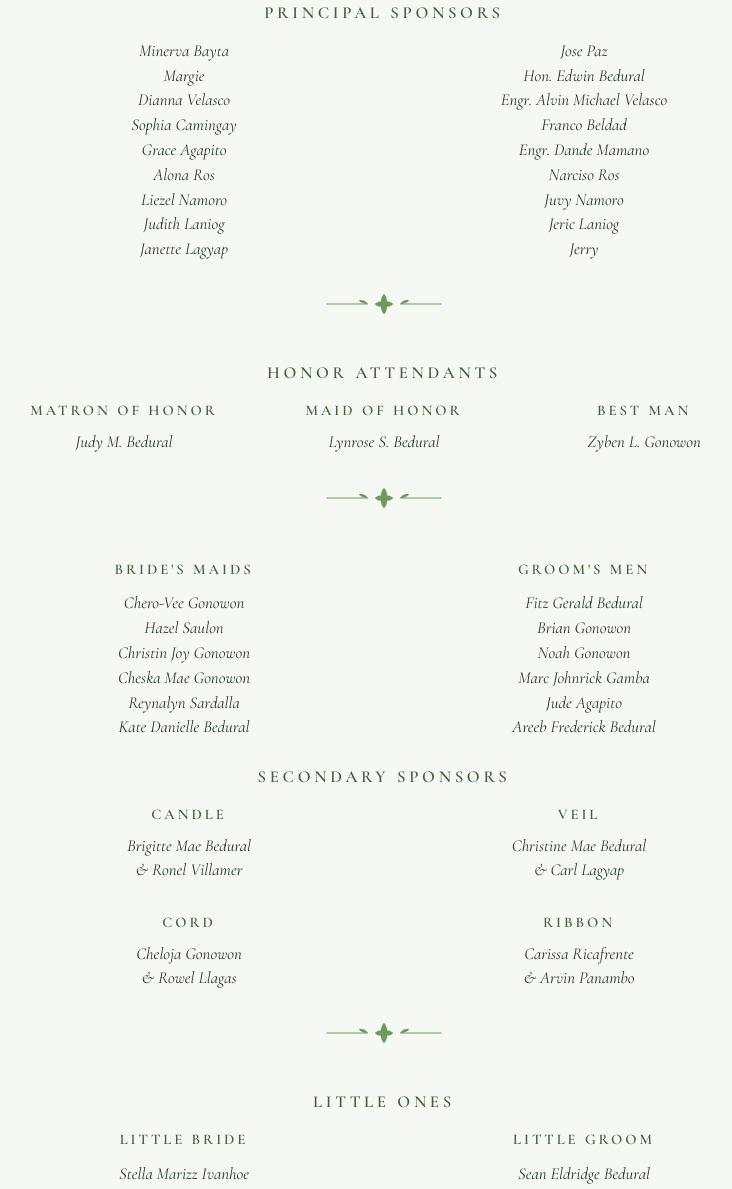
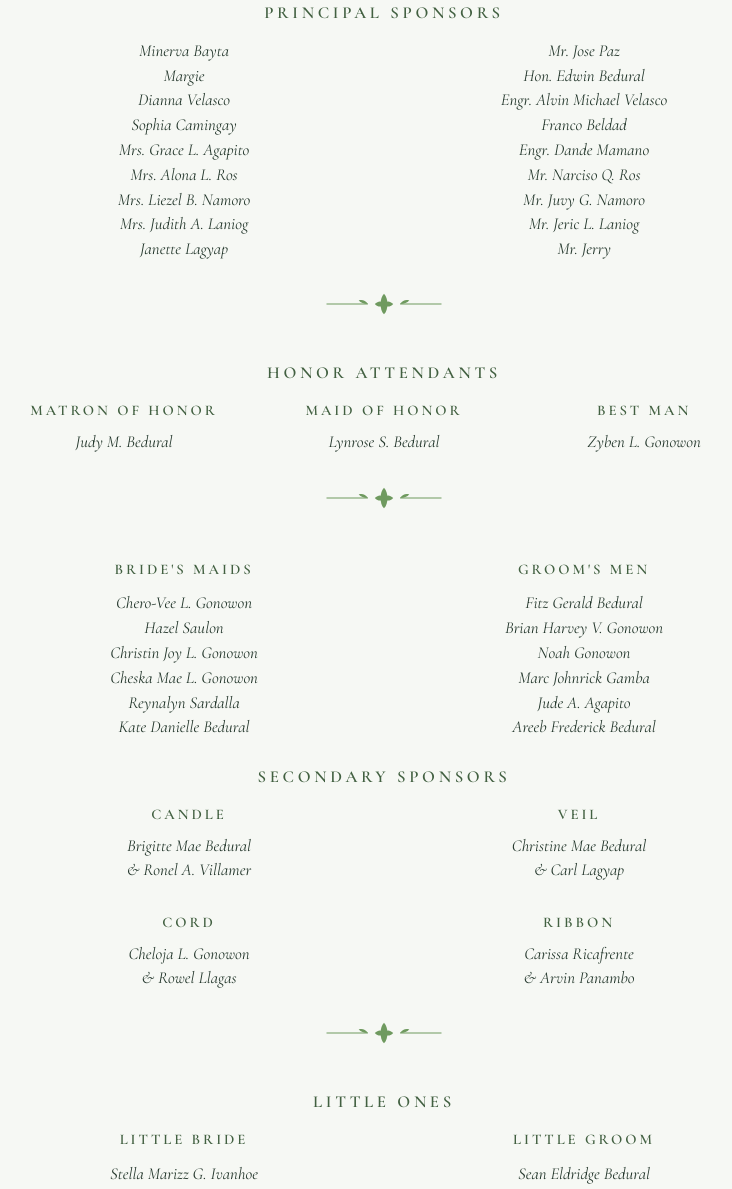
Before and after one commit to jedandsteph/rsvp, a plain HTML site: page index.html in a window 1280 px wide. Shown: the part 2559-3748 px from the top of the page, without its empty margins (256-988 px from the left). Drawn offline with nearby package versions, Linux system fonts and the light colour scheme.

Commit message:
add middle initial

```diff
--- a/index.html
+++ b/index.html
@@ -25,7 +25,7 @@
   <link href="https://fonts.googleapis.com/css2?family=Cormorant+Garamond:ital,wght@0,400;0,500;0,600;1,400&family=Great+Vibes&family=Jost:wght@300;400;500&display=swap" rel="stylesheet" />
 
   <!-- Bump ?v= (date-time) whenever you edit styles.css so browsers load the latest -->
-  <link rel="stylesheet" href="styles.css?v=20260617-1730" />
+  <link rel="stylesheet" href="styles.css?v=20260617-1845" />
 </head>
 <body>
 
@@ -192,24 +192,24 @@
             <li>Margie</li>
             <li>Dianna Velasco</li>
             <li>Sophia Camingay</li>
-            <li>Grace Agapito</li>
-            <li>Alona Ros</li>
-            <li>Liezel Namoro</li>
-            <li>Judith Laniog</li>
+            <li>Mrs. Grace L. Agapito</li>
+            <li>Mrs. Alona L. Ros</li>
+            <li>Mrs. Liezel B. Namoro</li>
+            <li>Mrs. Judith A. Laniog</li>
             <li>Janette Lagyap</li>
           </ul>
         </div>
         <div class="ent-col">
           <ul class="ent-list">
-            <li>Jose Paz</li>
+            <li>Mr. Jose Paz</li>
             <li>Hon. Edwin Bedural</li>
             <li>Engr. Alvin Michael Velasco</li>
             <li>Franco Beldad</li>
             <li>Engr. Dande Mamano</li>
-            <li>Narciso Ros</li>
-            <li>Juvy Namoro</li>
-            <li>Jeric Laniog</li>
-            <li>Jerry</li>
+            <li>Mr. Narciso Q. Ros</li>
+            <li>Mr. Juvy G. Namoro</li>
+            <li>Mr. Jeric L. Laniog</li>
+            <li>Mr. Jerry</li>
           </ul>
         </div>
       </div>
@@ -235,10 +235,10 @@
         <div class="ent-col">
           <p class="ent-role">Bride's Maids</p>
           <ul class="ent-list">
-            <li>Chero-Vee Gonowon</li>
+            <li>Chero-Vee L. Gonowon</li>
             <li>Hazel Saulon</li>
-            <li>Christin Joy Gonowon</li>
-            <li>Cheska Mae Gonowon</li>
+            <li>Christin Joy L. Gonowon</li>
+            <li>Cheska Mae L. Gonowon</li>
             <li>Reynalyn Sardalla</li>
             <li>Kate Danielle Bedural</li>
           </ul>
@@ -247,10 +247,10 @@
           <p class="ent-role">Groom's Men</p>
           <ul class="ent-list">
             <li>Fitz Gerald Bedural</li>
-            <li>Brian Gonowon</li>
+            <li>Brian Harvey V. Gonowon</li>
             <li>Noah Gonowon</li>
             <li>Marc Johnrick Gamba</li>
-            <li>Jude Agapito</li>
+            <li>Jude A. Agapito</li>
             <li>Areeb Frederick Bedural</li>
           </ul>
         </div>
@@ -261,9 +261,9 @@
     <div class="ent-block reveal">
       <h3 class="ent-block__title">Secondary Sponsors</h3>
       <div class="ent-cards ent-cards--2">
-        <div class="ent-card"><p class="ent-role">Candle</p><p class="ent-name">Brigitte Mae Bedural<br />&amp; Ronel Villamer</p></div>
+        <div class="ent-card"><p class="ent-role">Candle</p><p class="ent-name">Brigitte Mae Bedural<br />&amp; Ronel A. Villamer</p></div>
         <div class="ent-card"><p class="ent-role">Veil</p><p class="ent-name">Christine Mae Bedural<br />&amp; Carl Lagyap</p></div>
-        <div class="ent-card"><p class="ent-role">Cord</p><p class="ent-name">Cheloja Gonowon<br />&amp; Rowel Llagas</p></div>
+        <div class="ent-card"><p class="ent-role">Cord</p><p class="ent-name">Cheloja L. Gonowon<br />&amp; Rowel Llagas</p></div>
         <div class="ent-card"><p class="ent-role">Ribbon</p><p class="ent-name">Carissa Ricafrente<br />&amp; Arvin Panambo</p></div>
       </div>
     </div>
@@ -276,7 +276,7 @@
       <div class="ent-two">
         <div class="ent-col">
           <p class="ent-role">Little Bride</p>
-          <ul class="ent-list"><li>Stella Marizz Ivanhoe</li></ul>
+          <ul class="ent-list"><li>Stella Marizz G. Ivanhoe</li></ul>
         </div>
         <div class="ent-col">
           <p class="ent-role">Little Groom</p>
@@ -290,7 +290,7 @@
       <h3 class="ent-block__title">Bearers</h3>
       <div class="ent-solo">
         <p class="ent-role">Bible Bearer</p>
-        <ul class="ent-list"><li>Gavin Lucho Laniog</li></ul>
+        <ul class="ent-list"><li>Gavin Lucho A. Laniog</li></ul>
       </div>
       <div class="ent-two">
         <div class="ent-col">
@@ -299,7 +299,7 @@
         </div>
         <div class="ent-col">
           <p class="ent-role">Ring Bearer</p>
-          <ul class="ent-list"><li>Mattias Andres Guttierez</li></ul>
+          <ul class="ent-list"><li>Matthias Andres G. Guttierez</li></ul>
         </div>
       </div>
     </div>
@@ -311,15 +311,15 @@
         <div class="ent-col">
           <p class="ent-role">Flower Girls</p>
           <ul class="ent-list">
-            <li>Luna Marie Ivanhoe</li>
-            <li>Judea Quinna Laniog</li>
+            <li>Luna Marie G. Ivanhoe</li>
+            <li>Judea Quinna A. Laniog</li>
           </ul>
         </div>
         <div class="ent-col">
           <p class="ent-role">Flower Boys</p>
           <ul class="ent-list">
             <li>Rhett Caleb Cayab</li>
-            <li>Elon Ishmael Rivera</li>
+            <li>Elon Ishmael A. Rivera</li>
           </ul>
         </div>
       </div>
@@ -333,7 +333,7 @@
         <div class="ent-col">
           <p class="ent-role">Usherettes</p>
           <ul class="ent-list">
-            <li>Mary Grace Agapito</li>
+            <li>Mary Grace L. Agapito</li>
             <li>Edwel Chelsea Ditan</li>
           </ul>
         </div>
@@ -762,6 +762,6 @@
   </div>
 
   <!-- Bump ?v= (date-time) whenever you edit script.js so browsers load the latest -->
-  <script src="script.js?v=20260617-1730"></script>
+  <script src="script.js?v=20260617-1845"></script>
 </body>
 </html>
```
